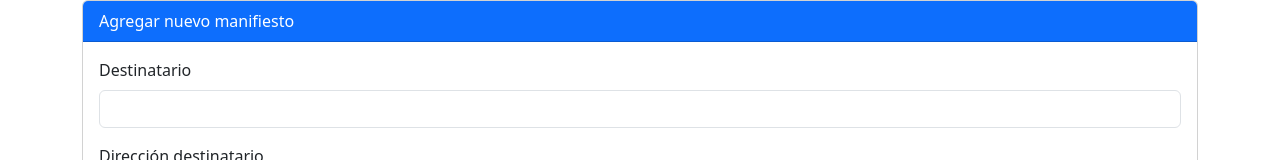
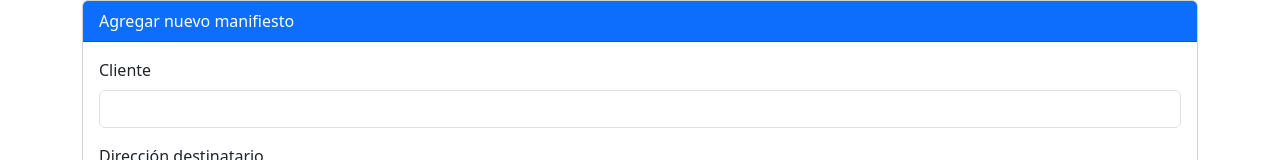
Before and after one commit to JAlexanderSolano/FrontEnvios, an Angular app: page /manifiesto in a window 1280 px wide. Shown: the top 160 px of the page. Built offline with nearby package versions, Linux system fonts and the light colour scheme; no server answers.

Commit message:
Se modifica el nombre cliente y campos de solo lectura

```diff
--- a/src/app/manifiesto/manifiesto.component.html
+++ b/src/app/manifiesto/manifiesto.component.html
@@ -4,13 +4,14 @@
   <div class="card-body">
     <form #destinatarioForm="ngForm">
       <div class="mb-3">
-        <label for="Destinatario" class="form-label">Destinatario</label>
+        <label for="Destinatario" class="form-label">Cliente</label>
         <input
           type="text"
           class="form-control"
-          [(ngModel)]="nuevaGuia.destinatario"
+          [(ngModel)]="nuevaGuia.cliente"
           name="Nombres"
           required
+          readonly
         />
       </div>
       <div class="mb-3">
@@ -33,6 +34,7 @@
           [(ngModel)]="nuevaGuia.tipo_documento"
           name="tipoDocumento"
           required
+          readonly
         />
       </div>
       <div class="mb-3">
@@ -43,6 +45,7 @@
           [(ngModel)]="nuevaGuia.documento"
           name="documento"
           required
+          readonly
         />
       </div>
       <div class="mb-3">
@@ -53,6 +56,7 @@
           [(ngModel)]="nuevaGuia.celular"
           name="Celular"
           required
+          readonly
         />
       </div>
       <div class="mb-3">
@@ -63,6 +67,7 @@
           [(ngModel)]="nuevaGuia.telefono"
           name="Telefono"
           required
+          readonly
         />
       </div>
       <div class="mb-3">
@@ -73,6 +78,7 @@
           [(ngModel)]="nuevaGuia.email"
           name="Email"
           required
+          readonly
         />
       </div>
       <div class="mb-3">
--- a/src/app/manifiesto/manifiesto.component.ts
+++ b/src/app/manifiesto/manifiesto.component.ts
@@ -16,7 +16,7 @@ export class ManifiestoComponent implements OnInit {
   guiasSeleccionado: any = null;
   seleccionGuia: any[] = [];
   nuevaGuia = {
-    destinatario: '',
+    cliente: '',
     direccion_destinatario: '',
     ciudad: '',
     tipo_documento: '',
@@ -51,7 +51,7 @@ export class ManifiestoComponent implements OnInit {
   }
 
   ObtenerDatosIniciales(jsonData: any) {
-    jsonData.destinatario = this.localStorage.getItem('nombres');
+    jsonData.cliente = this.localStorage.getItem('nombres');
     jsonData.documento = this.localStorage.getItem('documento');
     jsonData.tipo_documento = this.localStorage.getItem('tipoDocumento');
     jsonData.ciudad = this.localStorage.getItem('ciudad');
@@ -77,6 +77,7 @@ export class ManifiestoComponent implements OnInit {
 
   agregarManifiesto() {
     alert(JSON.stringify(this.nuevaGuia));
+    console.log(JSON.stringify(this.nuevaGuia));
     this.mensajesSwal.MostrarMensaje(
       'success',
       'Manifiesto Creado',
```
